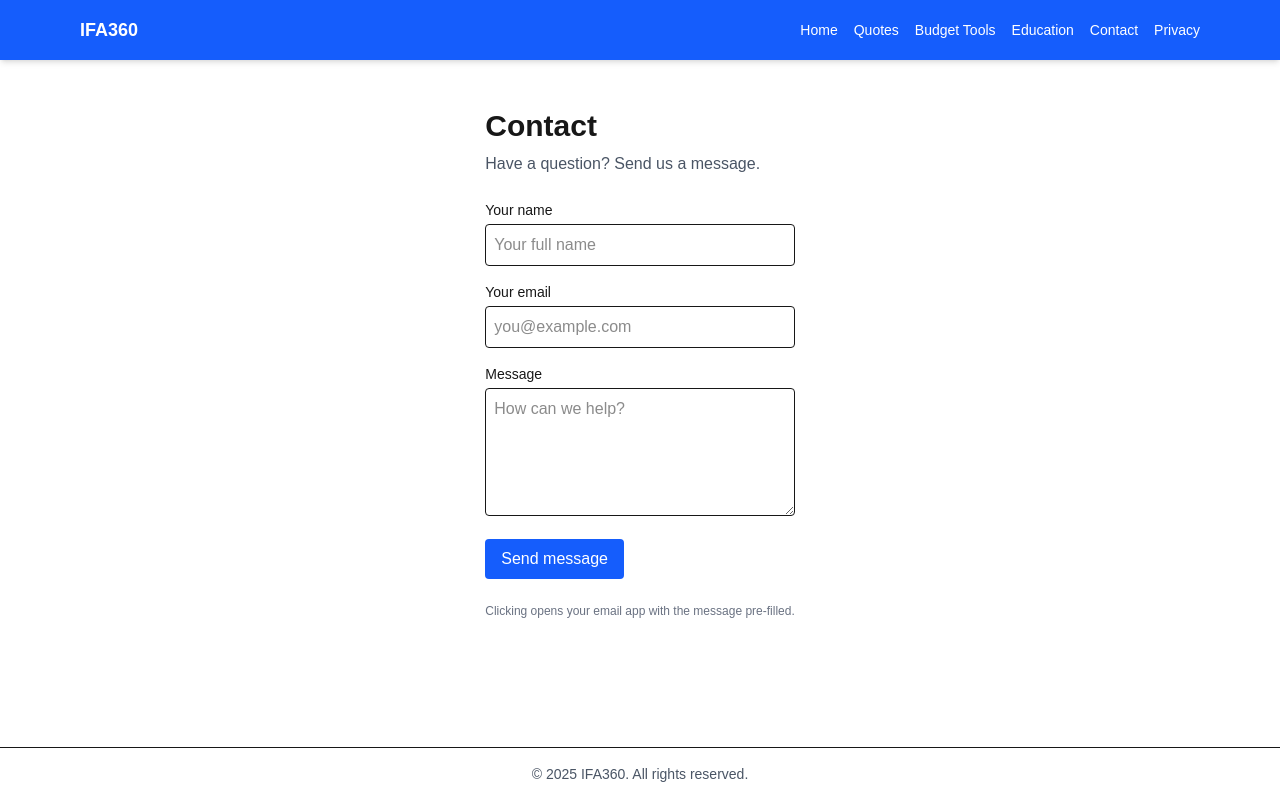
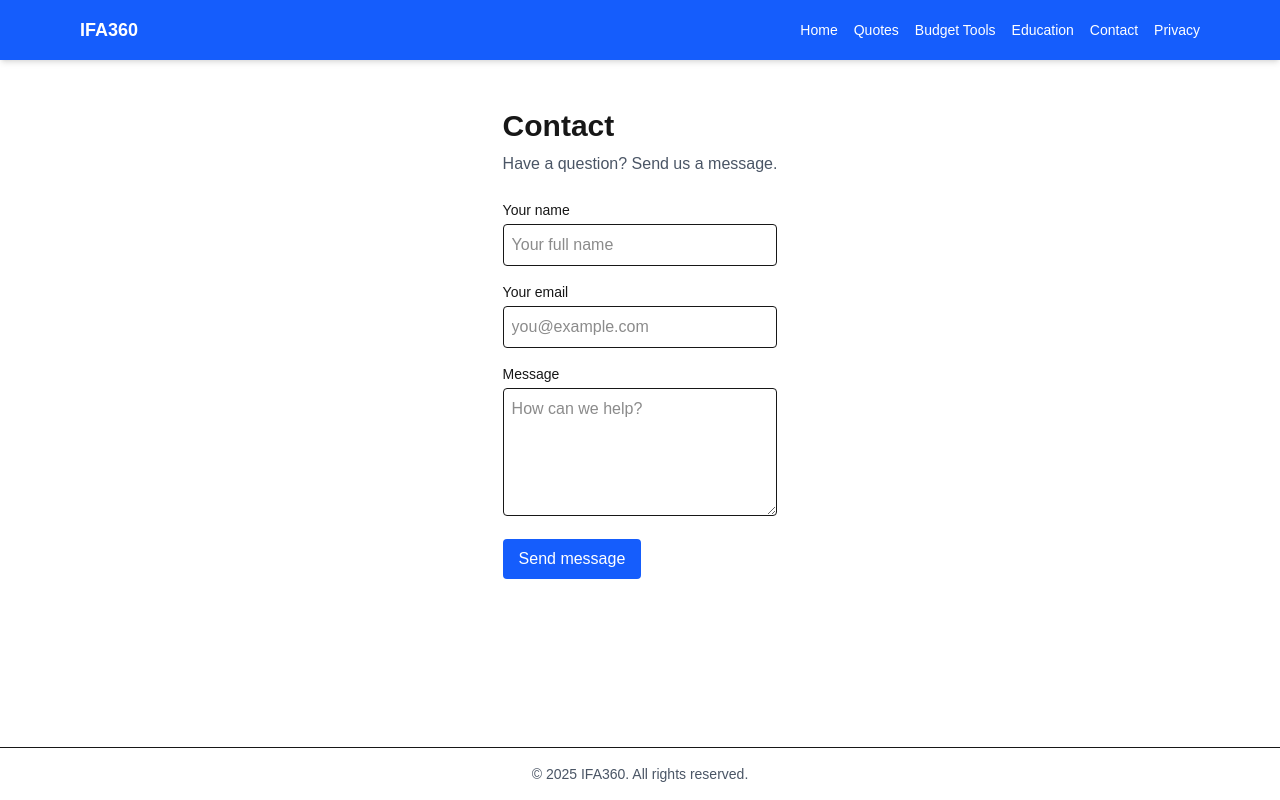
Before and after one commit to Spinazze82/ifa360-client, a Next.js app: page /contact in a window 1280 px wide. Built offline with nearby package versions, Linux system fonts and the light colour scheme.

Commit message:
feat: contact form posts to Formspree

```diff
--- a/src/app/contact/page.tsx
+++ b/src/app/contact/page.tsx
@@ -1,34 +1,47 @@
 "use client";
-import { useMemo, useState } from "react";
+import { useState } from "react";
 
 export default function ContactPage() {
   const [name, setName] = useState("");
   const [email, setEmail] = useState("");
   const [message, setMessage] = useState("");
+  const [status, setStatus] = useState<"idle" | "sending" | "ok" | "error">("idle");
+  const [errorMsg, setErrorMsg] = useState("");
 
-  const mailtoHref = useMemo(() => {
-    const to = "alexzis.spinazze@attooh.co.za";
-    const subject = encodeURIComponent("IFA360 Customer Contact");
-    const body = encodeURIComponent(
-      [
-        "New message from the customer site:",
-        `Name: ${name || "-"}`,
-        `Email: ${email || "-"}`,
-        "",
-        message || "-",
-        "",
-        "— Sent from IFA360 Customer Site",
-      ].join("\n")
-    );
-    return `mailto:${to}?subject=${subject}&body=${body}`;
-  }, [name, email, message]);
+  async function handleSubmit(e: React.FormEvent) {
+    e.preventDefault();
+    setStatus("sending");
+    setErrorMsg("");
+
+    try {
+      const res = await fetch("https://formspree.io/f/myzplegy", {
+        method: "POST",
+        headers: { "Content-Type": "application/json", Accept: "application/json" },
+        body: JSON.stringify({ name, email, message, form: "contact" }),
+      });
+
+      if (res.ok) {
+        setStatus("ok");
+        setName("");
+        setEmail("");
+        setMessage("");
+      } else {
+        const data = await res.json().catch(() => ({}));
+        setErrorMsg(data?.error || "Something went wrong. Please try again.");
+        setStatus("error");
+      }
+    } catch (err) {
+      setErrorMsg("Network error. Please try again.");
+      setStatus("error");
+    }
+  }
 
   return (
     <main className="p-8 max-w-xl mx-auto">
       <h1 className="text-3xl font-bold">Contact</h1>
       <p className="mt-2 text-gray-600">Have a question? Send us a message.</p>
 
-      <form className="mt-6 space-y-4" onSubmit={(e) => e.preventDefault()}>
+      <form className="mt-6 space-y-4" onSubmit={handleSubmit}>
         <div>
           <label className="block text-sm font-medium">Your name</label>
           <input
@@ -36,6 +49,7 @@ export default function ContactPage() {
             value={name}
             onChange={(e) => setName(e.target.value)}
             placeholder="Your full name"
+            required
           />
         </div>
 
@@ -47,6 +61,7 @@ export default function ContactPage() {
             value={email}
             onChange={(e) => setEmail(e.target.value)}
             placeholder="you@example.com"
+            required
           />
         </div>
 
@@ -57,18 +72,24 @@ export default function ContactPage() {
             value={message}
             onChange={(e) => setMessage(e.target.value)}
             placeholder="How can we help?"
+            required
           />
         </div>
 
-        <a
-          href={mailtoHref}
-          className="inline-block rounded bg-blue-600 px-4 py-2 font-medium text-white hover:bg-blue-700"
+        <button
+          type="submit"
+          disabled={status === "sending"}
+          className="rounded bg-blue-600 px-4 py-2 font-medium text-white hover:bg-blue-700 disabled:opacity-60"
         >
-          Send message
-        </a>
-        <p className="mt-2 text-xs text-gray-500">
-          Clicking opens your email app with the message pre-filled.
-        </p>
+          {status === "sending" ? "Sending..." : "Send message"}
+        </button>
+
+        {status === "ok" && (
+          <p className="text-sm text-green-700 mt-2">Thanks! We’ll be in touch shortly.</p>
+        )}
+        {status === "error" && (
+          <p className="text-sm text-red-700 mt-2">{errorMsg}</p>
+        )}
       </form>
     </main>
   );
```
